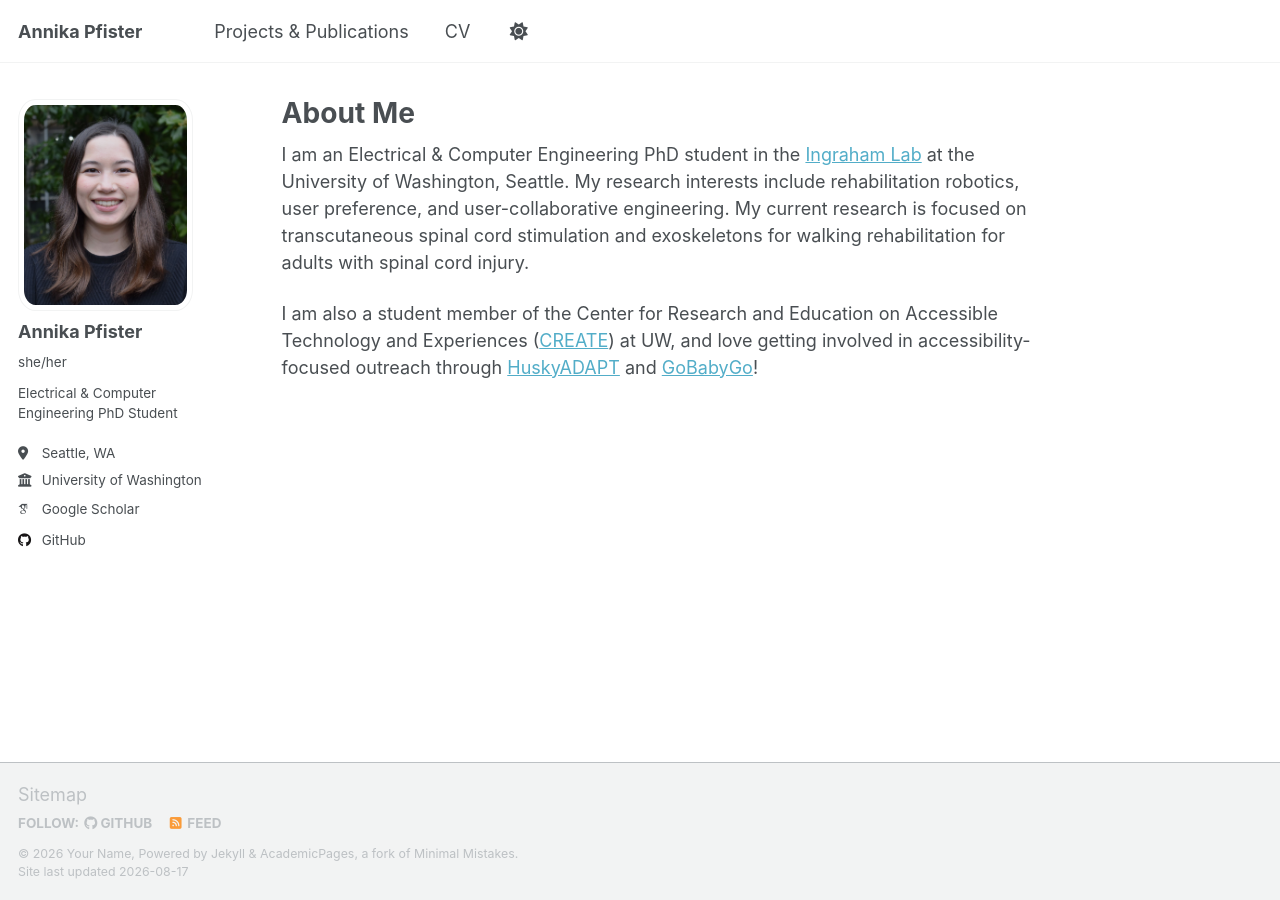
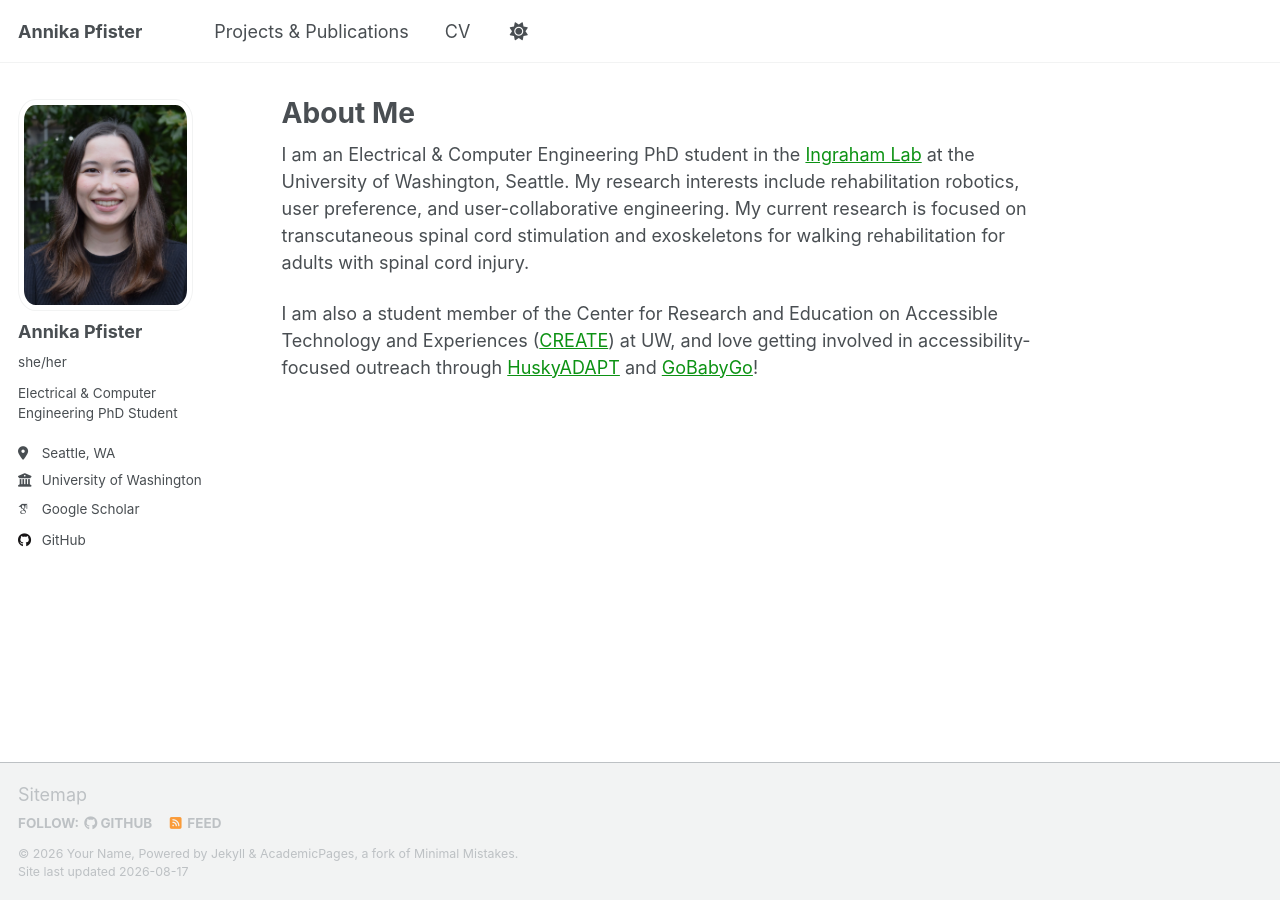
Before and after one commit to annika-pfister/annika-pfister.github.io, a Jekyll site: the page built from _pages/about.md, in a window 1280 px wide. Built offline with Jekyll 4.4.1, drawn with Linux system fonts in a browser that asks for light colours; some web fonts are replaced; a script that is not in the unit is left out.

Commit message:
Update _default_light.scss

```diff
--- a/_sass/theme/_default_light.scss
+++ b/_sass/theme/_default_light.scss
@@ -36,7 +36,7 @@ $sidebar-screen-min-width   : 1024px;
     --global-code-background-color      : #fafafa;
     --global-code-text-color            : #{$darker-gray};
     --global-fig-caption-color          : mix(#fff,  #{$dark-gray}, 25%);
-    --global-link-color                 : #52adc8;
+    --global-link-color                 : #0c9213;
     --global-link-color-hover           : mix(#000, #2f7f93, 25%);
     --global-link-color-visited         : mix(#fff, #2f7f93, 25%);
     --global-masthead-link-color        : #{$dark-gray};
```
